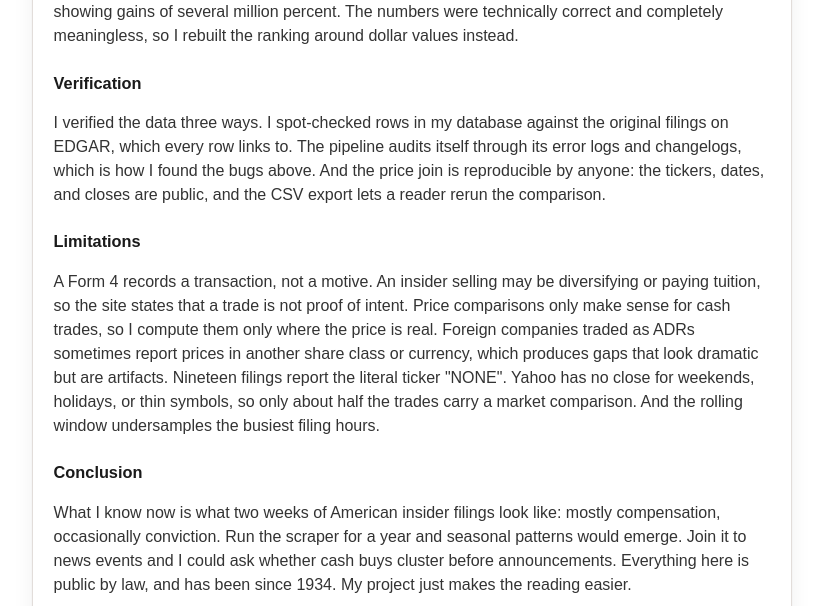
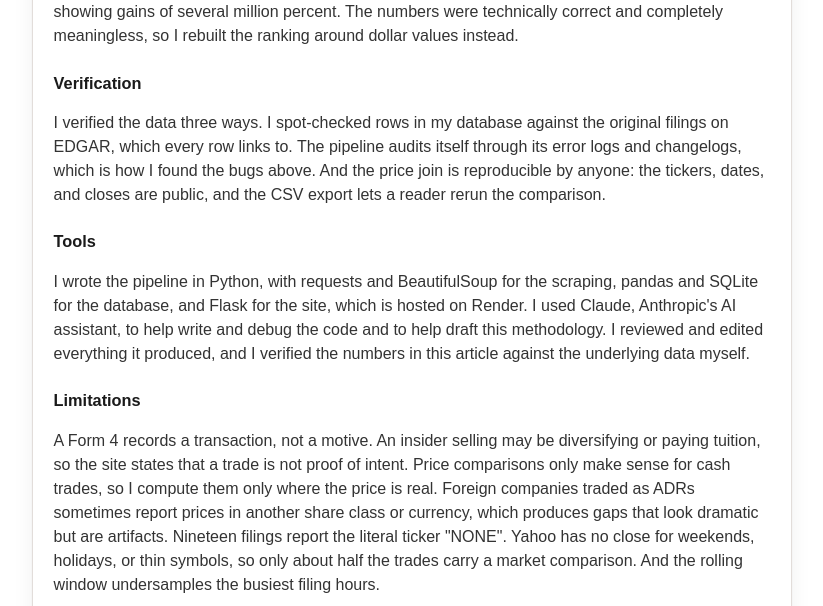
Before and after one commit to DimuthuAttanayake/form4-search-app, a Flask app: page /methodology in a window 1280 px wide. Shown: the part 2080-2686 px from the top of the page, without its empty margins (89-912 px from the left). Run offline with Flask 3, Linux system fonts and the light colour scheme.

Commit message:
Add Tools section to methodology

```diff
--- a/templates/methodology.html
+++ b/templates/methodology.html
@@ -34,6 +34,9 @@
     <h3 style="margin-top:1.4rem;">Verification</h3>
     <p>I verified the data three ways. I spot-checked rows in my database against the original filings on EDGAR, which every row links to. The pipeline audits itself through its error logs and changelogs, which is how I found the bugs above. And the price join is reproducible by anyone: the tickers, dates, and closes are public, and the CSV export lets a reader rerun the comparison.</p>
 
+    <h3 style="margin-top:1.4rem;">Tools</h3>
+    <p>I wrote the pipeline in Python, with requests and BeautifulSoup for the scraping, pandas and SQLite for the database, and Flask for the site, which is hosted on Render. I used Claude, Anthropic's AI assistant, to help write and debug the code and to help draft this methodology. I reviewed and edited everything it produced, and I verified the numbers in this article against the underlying data myself.</p>
+
     <h3 style="margin-top:1.4rem;">Limitations</h3>
     <p>A Form 4 records a transaction, not a motive. An insider selling may be diversifying or paying tuition, so the site states that a trade is not proof of intent. Price comparisons only make sense for cash trades, so I compute them only where the price is real. Foreign companies traded as ADRs sometimes report prices in another share class or currency, which produces gaps that look dramatic but are artifacts. Nineteen filings report the literal ticker "NONE". Yahoo has no close for weekends, holidays, or thin symbols, so only about half the trades carry a market comparison. And the rolling window undersamples the busiest filing hours.</p>
 
```
Also changed, not shown: METHODOLOGY_ARTICLE.md (+4 -0 lines).
